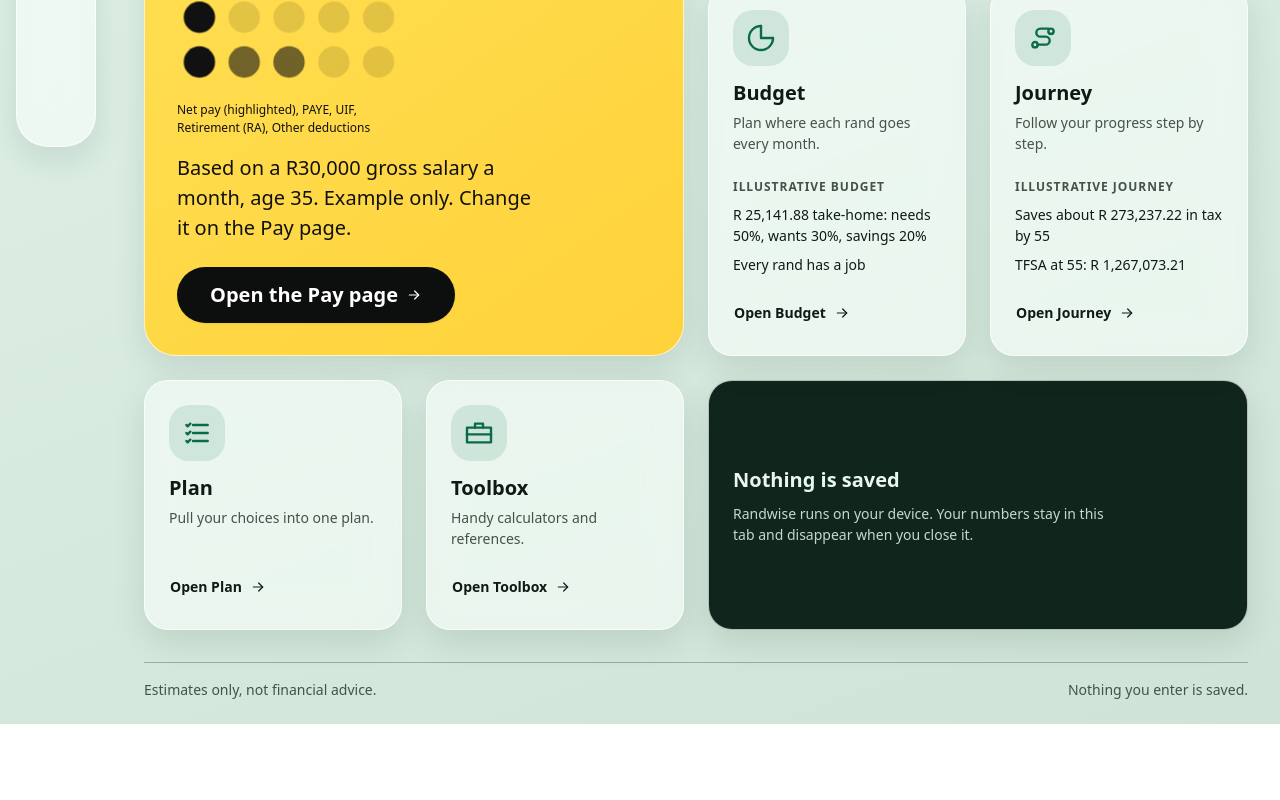
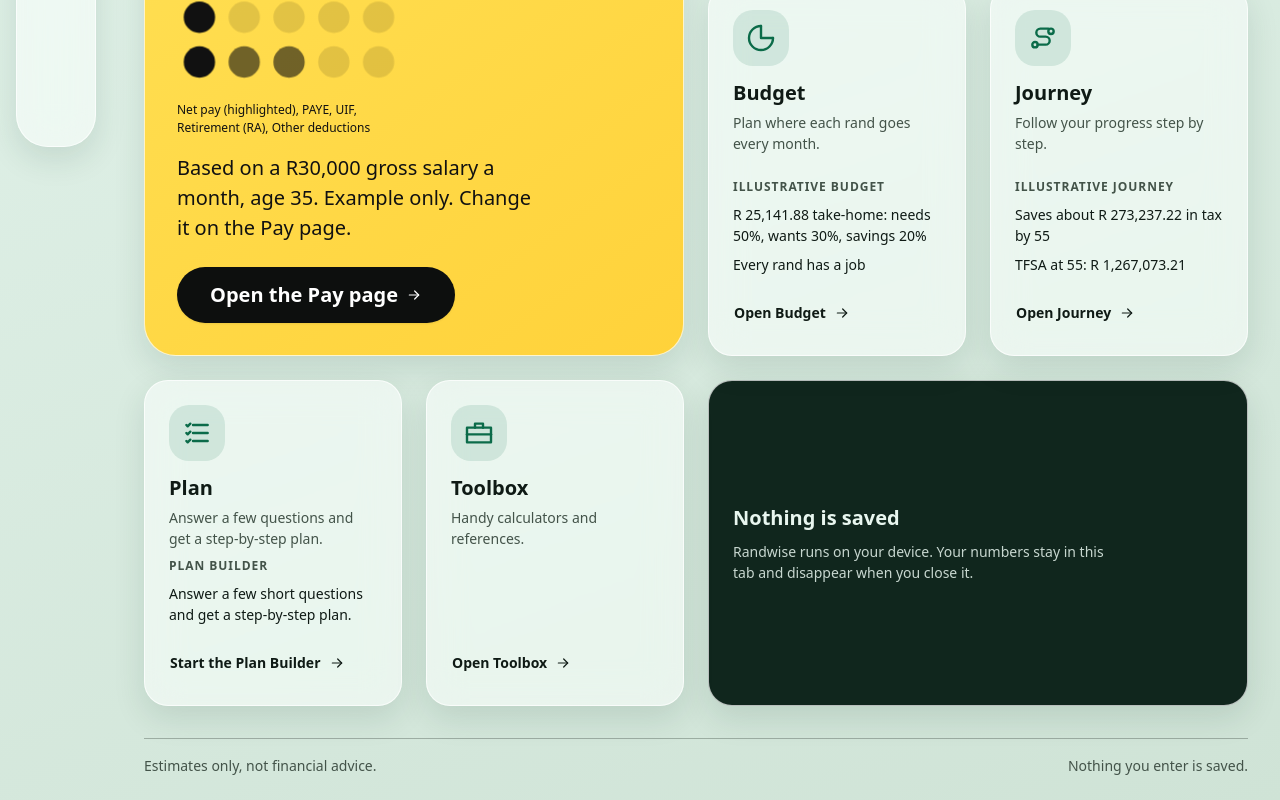
Before and after one commit to JadeHendricks/randwise, an Angular app: page / in a window 1280 px wide. Shown: the part 637-1437 px from the top of the page. Before the commit the page ends 1361 px from the top, so only its background shows below. Built offline with nearby package versions, Linux system fonts and the light colour scheme.

Commit message:
feat(dashboard): launch plan builder from tile

```diff
--- a/src/app/core/navigation/nav-items.ts
+++ b/src/app/core/navigation/nav-items.ts
@@ -59,7 +59,7 @@ export const NAV_ITEMS: readonly NavItem[] = [
     path: 'plan',
     label: 'Plan',
     heading: 'Plan',
-    description: 'Pull your choices into one plan.',
+    description: 'Answer a few questions and get a step-by-step plan.',
     icon: 'plan',
   },
   {
--- a/src/app/features/dashboard/dashboard-page.html
+++ b/src/app/features/dashboard/dashboard-page.html
@@ -87,6 +87,11 @@
           <p class="dashboard__journey-figure">{{ journeyUnavailable() }}</p>
         }
       </rw-bento-tile>
+    } @else if (item.path === 'plan') {
+      <rw-bento-tile class="dashboard__plan" [item]="item" [action]="planAction()">
+        <p class="dashboard__plan-label">Plan Builder</p>
+        <p class="dashboard__plan-text">{{ planText() }}</p>
+      </rw-bento-tile>
     } @else {
       <rw-bento-tile [item]="item" />
     }
--- a/src/app/features/dashboard/dashboard-page.scss
+++ b/src/app/features/dashboard/dashboard-page.scss
@@ -66,7 +66,8 @@
     font-size: var(--rw-text-sm);
   }
   &__budget-label,
-  &__journey-label {
+  &__journey-label,
+  &__plan-label {
     color: var(--rw-color-text-muted);
     font-size: var(--rw-text-xs);
     font-weight: var(--rw-weight-bold);
@@ -74,7 +75,8 @@
     text-transform: uppercase;
   }
   &__budget-figure,
-  &__journey-figure {
+  &__journey-figure,
+  &__plan-text {
     font-size: var(--rw-text-sm);
   }
   &__privacy {
--- a/src/app/features/dashboard/dashboard-page.ts
+++ b/src/app/features/dashboard/dashboard-page.ts
@@ -3,6 +3,7 @@ import { RouterLink } from '@angular/router';
 
 import { roundRand } from '../../core/engine';
 import { NAV_ITEMS } from '../../core/navigation/nav-items';
+import { PlanBuilderStore } from '../../core/plan/plan-builder.store';
 import { PlanContextStore } from '../../core/plan/plan-context.store';
 import { SalaryEstimator } from '../../core/salary/salary-estimator';
 import { SalaryInputsStore } from '../../core/salary/salary-inputs.store';
@@ -37,6 +38,34 @@ export class DashboardPage {
   protected readonly store = inject(SalaryInputsStore);
   protected readonly context = inject(PlanContextStore);
   private readonly estimator = inject(SalaryEstimator);
+  private readonly planBuilder = inject(PlanBuilderStore);
+
+  // Why: reachedSummary stays true after Back, so only onSummary means the plan is ready to view.
+  protected readonly planStatus = computed<'new' | 'progress' | 'ready'>(() => {
+    if (this.planBuilder.onSummary()) return 'ready';
+    return this.planBuilder.started() ? 'progress' : 'new';
+  });
+  protected readonly planText = computed(() => {
+    switch (this.planStatus()) {
+      case 'ready':
+        // steps() is lazy, so it is only read once the plan is ready.
+        return `Your plan has ${this.planBuilder.steps().length} steps.`;
+      case 'progress':
+        return `Step ${this.planBuilder.position() + 1} of ${this.planBuilder.progressTotal()} is waiting for you.`;
+      default:
+        return 'Answer a few short questions and get a step-by-step plan.';
+    }
+  });
+  protected readonly planAction = computed(() => {
+    switch (this.planStatus()) {
+      case 'ready':
+        return 'View your plan';
+      case 'progress':
+        return 'Continue your plan';
+      default:
+        return 'Start the Plan Builder';
+    }
+  });
 
   // Null when there is no tax data or the engine rejected the figures.
   protected readonly net = computed(() => {
--- a/src/app/shared/molecules/bento-tile/bento-tile.ts
+++ b/src/app/shared/molecules/bento-tile/bento-tile.ts
@@ -23,7 +23,7 @@ import { Icon } from '../../atoms/icon/icon';
       <p class="rw-bento-tile__text">{{ item().description }}</p>
       <ng-content />
       <a rw-button variant="ghost" size="sm" class="rw-bento-tile__link" [routerLink]="'/' + item().path">
-        Open {{ item().label }}
+        {{ action() ?? 'Open ' + item().label }}
         <rw-icon name="arrow-right" size="sm" />
       </a>
     </rw-card>
@@ -32,4 +32,6 @@ import { Icon } from '../../atoms/icon/icon';
 export class BentoTile {
   readonly item = input.required<NavItem>();
   readonly span = input<1 | 2>(1);
+  /** Replaces the default "Open {label}" link text, e.g. "Continue your plan". */
+  readonly action = input<string | null>(null);
 }
```
Also changed, not shown: 2 other files (tests, documents, lock files or other folders).
